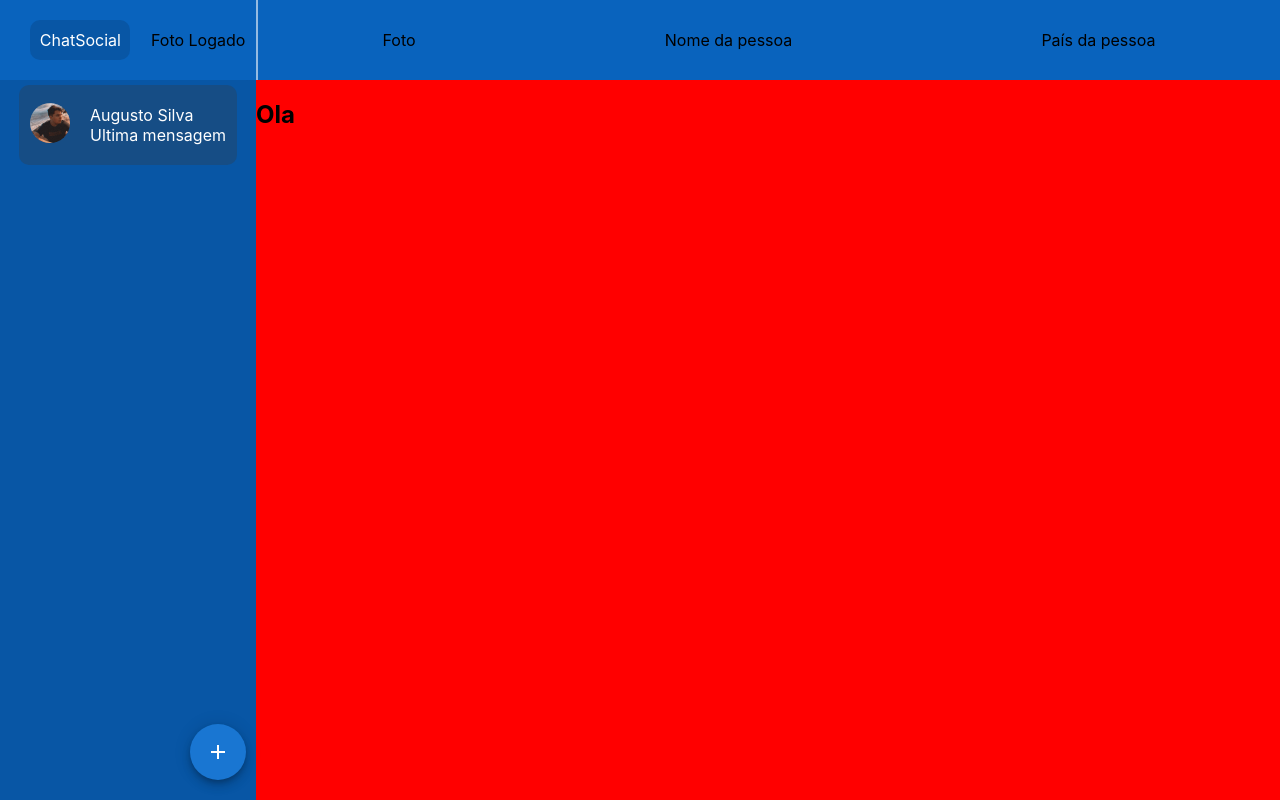
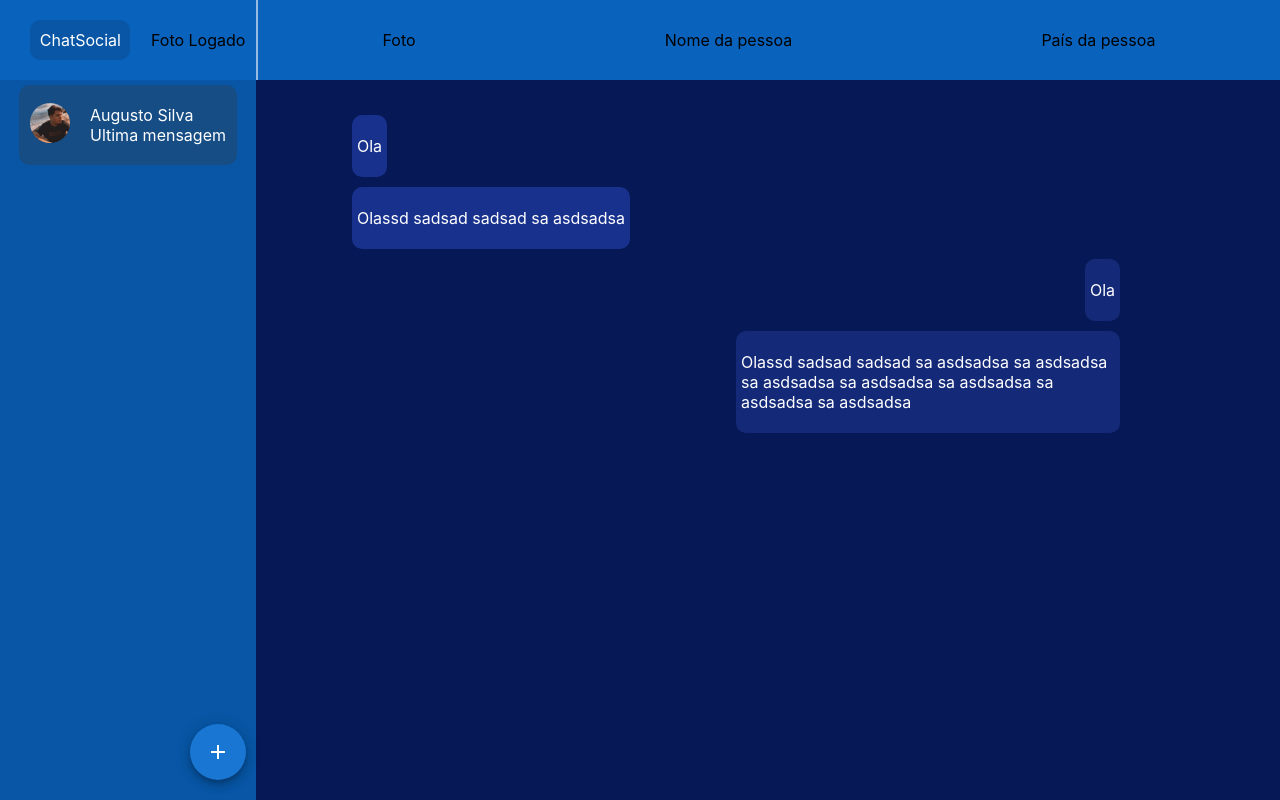
Before and after one commit to davi-souza2001/ChatSocial, a Next.js app: page / in a window 1280 px wide. Built offline with nearby package versions, Linux system fonts and the light colour scheme.

Commit message:
box with messages finish

```diff
--- a/src/components/MessageContent/MessageContent.module.css
+++ b/src/components/MessageContent/MessageContent.module.css
@@ -1,5 +1,59 @@
 .contentGeral{
-    background-color: red;
+    background-color: #061855;
     width: 80vw;
     min-height: 90vh;
+    display: flex;
+    align-items: flex-start;
+    justify-content: center;
 }
+
+.contentMessages{
+    margin-top: 25px;
+    width: 65vw;
+    min-height: 5vh;
+    max-height: 75vh;
+    overflow: scroll;
+    overflow-x: hidden;
+}
+
+.contentMessagesUnicUserSelf{
+    margin: 10px 0;
+    min-height: 5vh;
+    width: 60vw;
+    display: flex;
+    align-items: center;
+    justify-content: flex-start;
+}
+
+.contentMessagesUnicOutUser{
+    margin: 10px 0;
+    min-height: 5vh;
+    width: 60vw;
+    display: flex;
+    align-items: center;
+    justify-content: flex-end;
+}
+
+.messageOutUser{
+    background-color: #18318d;
+    min-height: 5vh;
+    max-width: 30vw;
+    display: flex;
+    align-items: center;
+    justify-content: center;
+    color: #fff;
+    padding: 5px;
+    border-radius: 10px;
+}
+
+.messageWithUser{
+    background-color: #142a79;
+    min-height: 5vh;
+    max-width: 30vw;
+    display: flex;
+    align-items: center;
+    justify-content: center;
+    color: #fff;
+    padding: 5px;
+    border-radius: 10px;
+}
--- a/src/components/MessageContent/index.tsx
+++ b/src/components/MessageContent/index.tsx
@@ -1,9 +1,30 @@
 import styles from './MessageContent.module.css'
 
-export default function index(){
+export default function index() {
     return (
         <div className={styles.contentGeral}>
-            <h2>Ola</h2>
+            <div className={styles.contentMessages}>
+                <div className={styles.contentMessagesUnicUserSelf}>
+                    <div className={styles.messageOutUser}>
+                        <p>Ola</p>
+                    </div>
+                </div>
+                <div className={styles.contentMessagesUnicUserSelf}>
+                    <div className={styles.messageOutUser}>
+                        <p>Olassd sadsad sadsad sa asdsadsa</p>
+                    </div>
+                </div>
+                <div className={styles.contentMessagesUnicOutUser}>
+                    <div className={styles.messageWithUser}>
+                        <p>Ola</p>
+                    </div>
+                </div>
+                <div className={styles.contentMessagesUnicOutUser}>
+                    <div className={styles.messageWithUser}>
+                        <p>Olassd sadsad sadsad sa asdsadsa sa asdsadsa sa asdsadsa sa asdsadsa sa asdsadsa sa asdsadsa sa asdsadsa</p>
+                    </div>
+                </div>
+            </div>
         </div>
     )
 }
```
